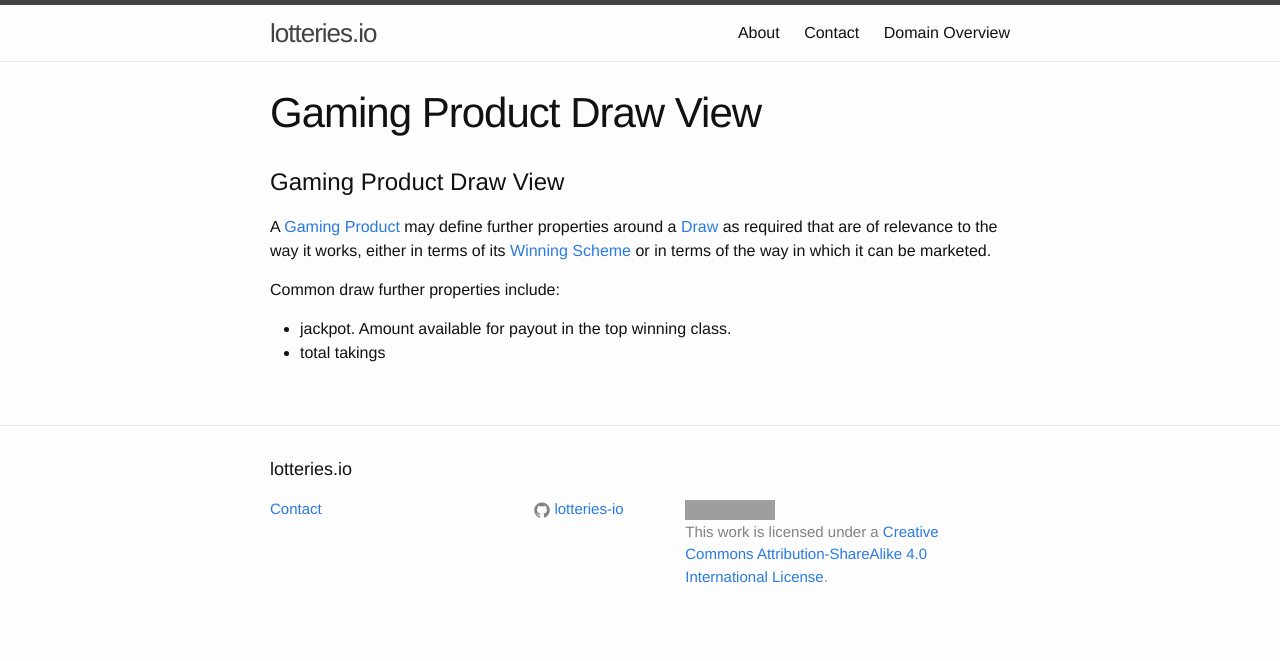
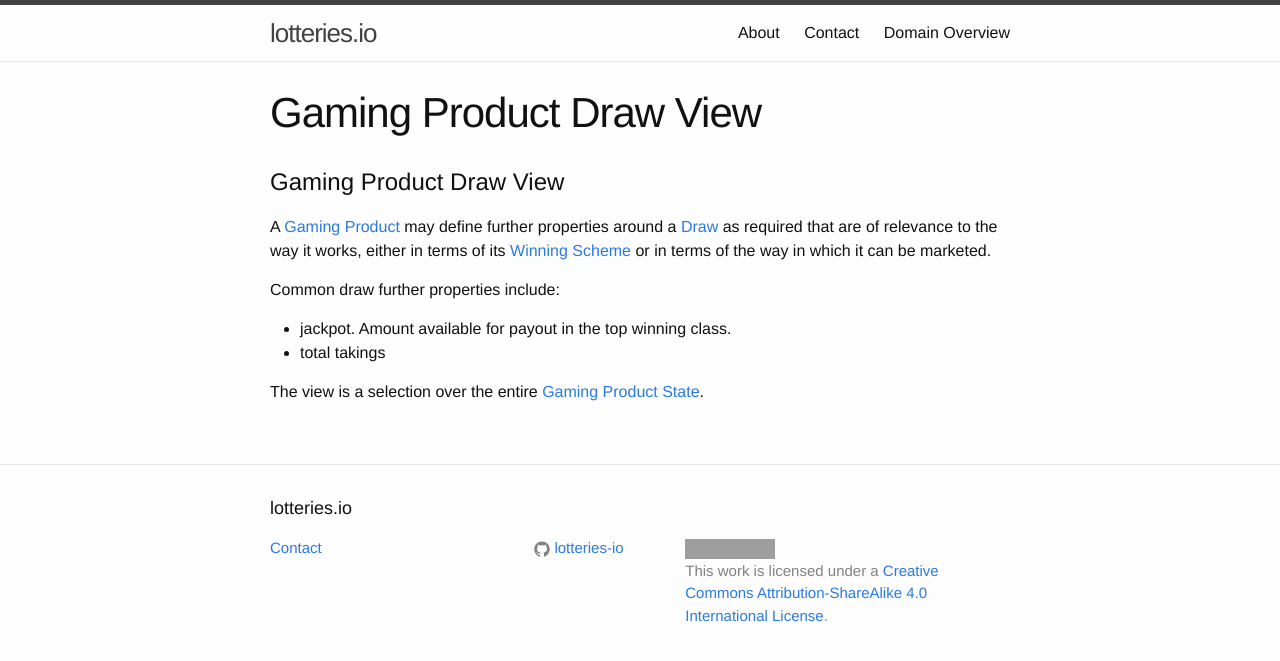
Before and after one commit to lotteries-io/lotteries-io.github.io, a Jekyll site: the page built from _concepts/gaming-product-draw-view.md, in a window 1280 px wide. Shown: the top 661 px of the page. Built offline with Jekyll 4.4.1, drawn with Linux system fonts in a browser that asks for light colours; grey boxes are pictures that could not be loaded.

Commit message:
Include reference to gaming product state.

```diff
--- a/_concepts/gaming-product-draw-view.md
+++ b/_concepts/gaming-product-draw-view.md
@@ -11,3 +11,5 @@ Common draw further properties include:
 
 - jackpot. Amount available for payout in the top winning class.
 - total takings
+
+The view is a selection over the entire [Gaming Product State](gaming-product-state).
```
